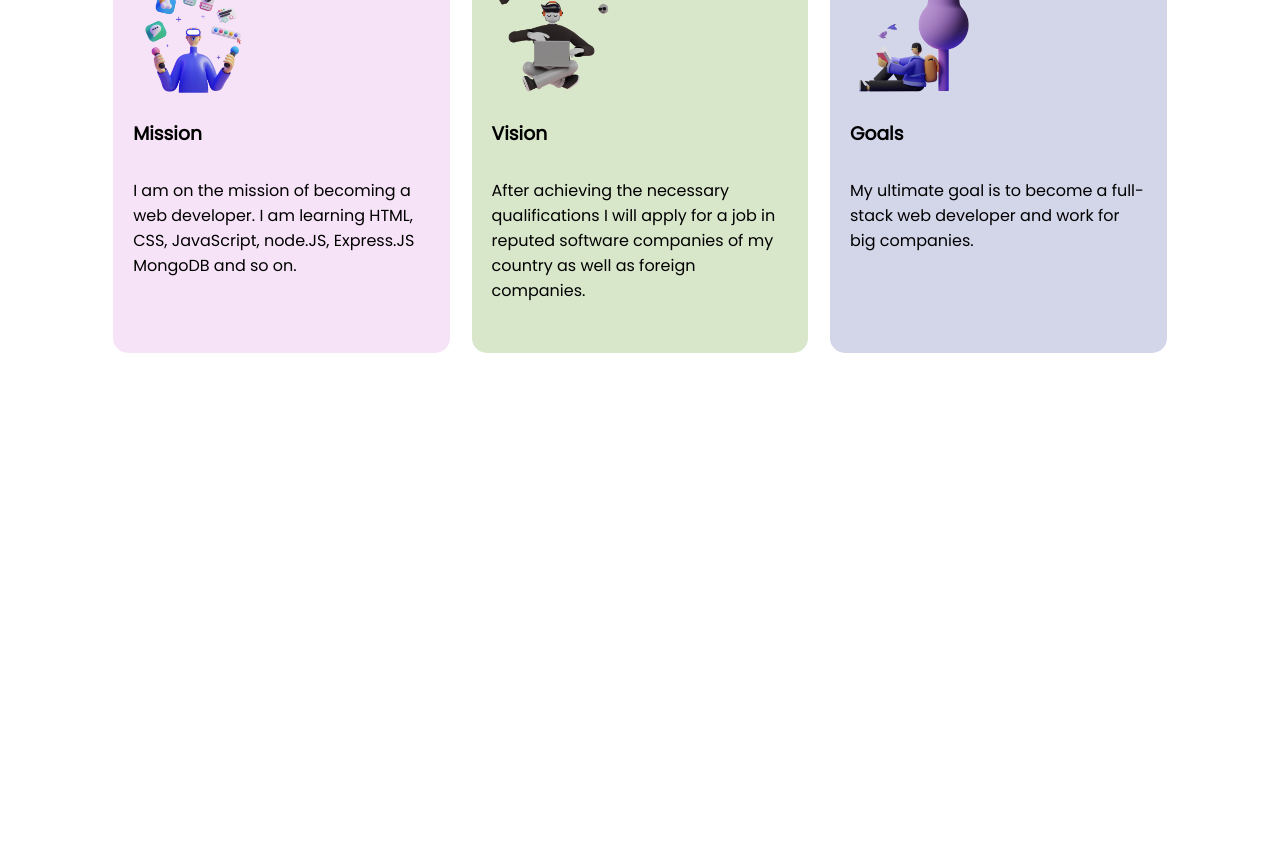
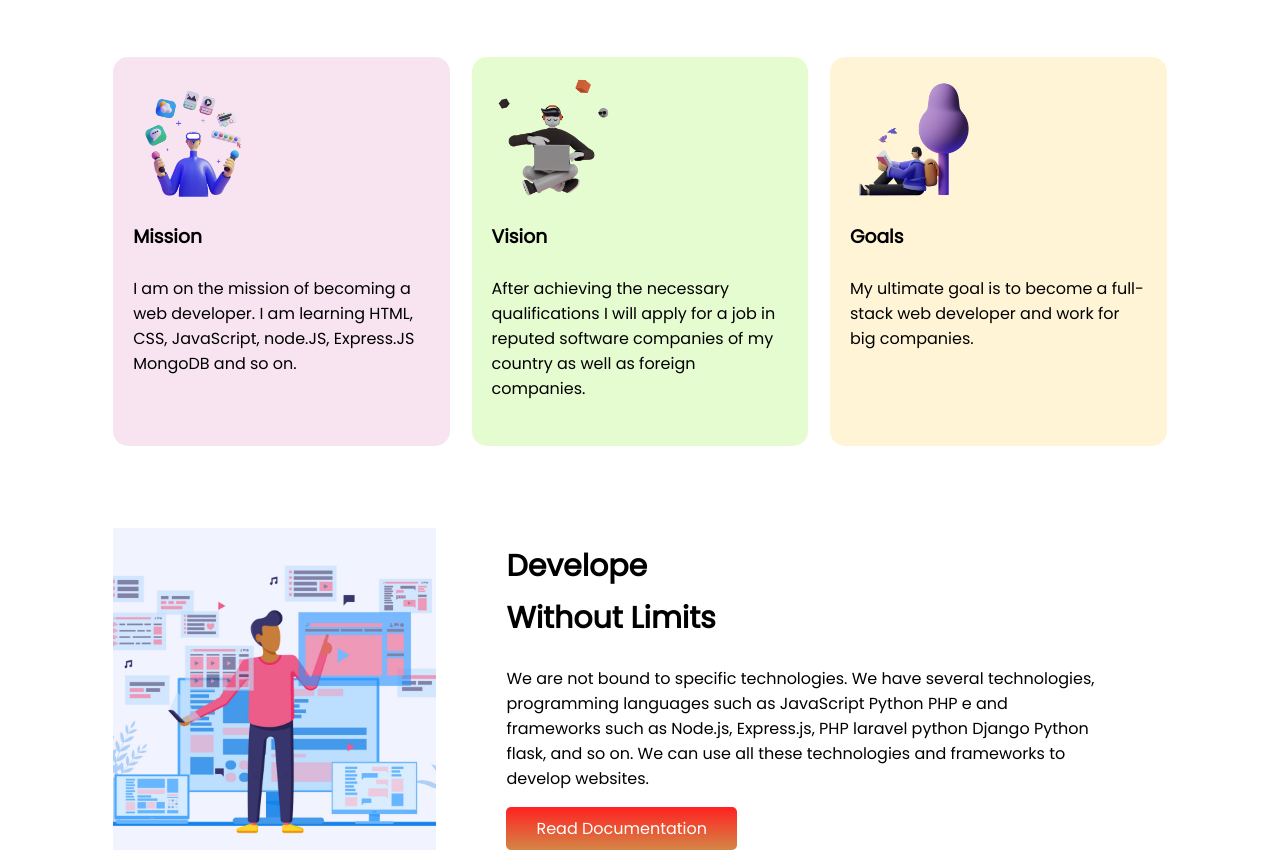
Before and after one commit to MohammadAmitHasan/Mission-2022, a plain HTML site: page index.html in a window 1280 px wide. Shown: the part 702-1563 px from the top of the page. Before the commit the page ends 1086 px from the top, so only its background shows below. Drawn offline with Linux system fonts and the light colour scheme.

Commit message:
Without limit section added

```diff
--- a/index.html
+++ b/index.html
@@ -38,6 +38,7 @@
         </div>
     </section>
 
+
     <section>
         <h1 class="middle">My Mission In <span class="colored-heading">2022</span> </h1>
         <div class="flexible-container">
@@ -68,6 +69,24 @@
         </div>
     </section>
 
+
+    <section class="flexible-container">
+        <div class="flexible-item-img">
+            <img class="section-img" src="images/develope.jpg" alt="Develope without limit">
+        </div>
+        <div class="flexible-item-txt">
+            <h2>Develope</h2>
+            <h2>Without Limits</h2>
+            <p>
+                We are not bound to specific technologies. We have several
+                technologies, programming languages such as JavaScript Python PHP e and frameworks such as Node.js,
+                Express.js, PHP laravel python Django Python flask, and so on. We can use all these technologies and
+                frameworks to develop websites.
+            </p>
+            <a class="link-btn" href="#">Read Documentation</a>
+        </div>
+    </section>
+
 </body>
 
 </html>
--- a/style.css
+++ b/style.css
@@ -7,14 +7,15 @@ h1{
 }
 h2{
     font-size: 30px;
+    margin: 7px 0;
 }
 p{
-    margin: 30px 0;
+    margin: 25px 0;
 }
 
 .flexible-container{
     display: flex;
-    margin: 20px 8%;
+    margin: 60px 8% 0;
 }
 
 .flexible-item-equal-div{
@@ -24,7 +25,7 @@ p{
 }
 
 .section-img{
-    width: 80%;
+    width: 100%;
     display: block;
     margin: 0 auto;
 }
@@ -68,11 +69,21 @@ p{
     width: 120px;
 }
 #mission{
-    background-color: rgba(224, 150, 224, 0.267);
+    background-color: rgba(214, 123, 179, 0.199);
 }
 #vision{
-    background-color: rgba(145, 185, 107, 0.356);
+    background-color: rgba(139, 235, 49, 0.226);
 }
 #goals{
-    background-color: rgba(114, 121, 184, 0.308);
+    background-color: rgba(255, 245, 214);
 }
+
+.flexible-item-txt{
+    width: 55%;
+    padding: 0 60px;
+    margin-top: 20px;
+}
+.flexible-item-img{
+    width: 30%;
+    margin: 1%;
+}
```
Also changed, not shown: images/develope.jpg (added), images/top-banner.png (deleted), 1 other file.
